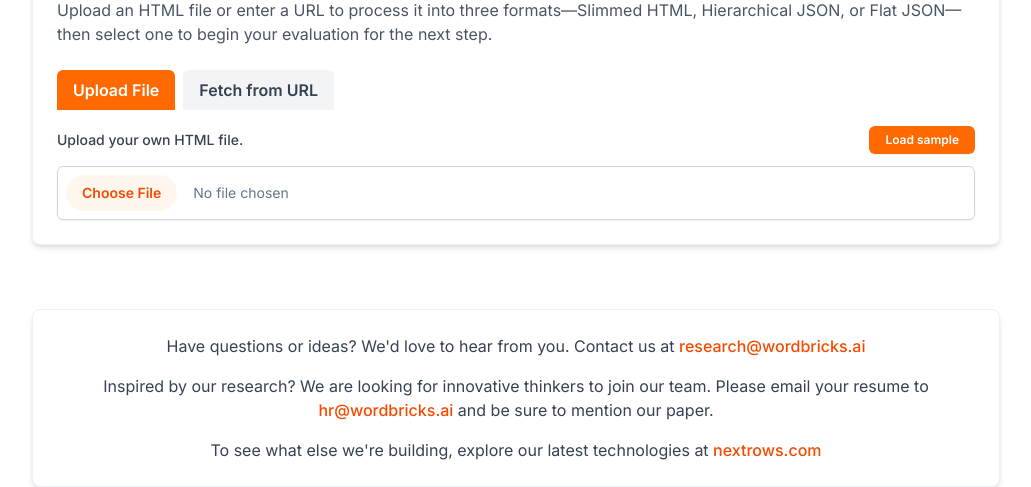
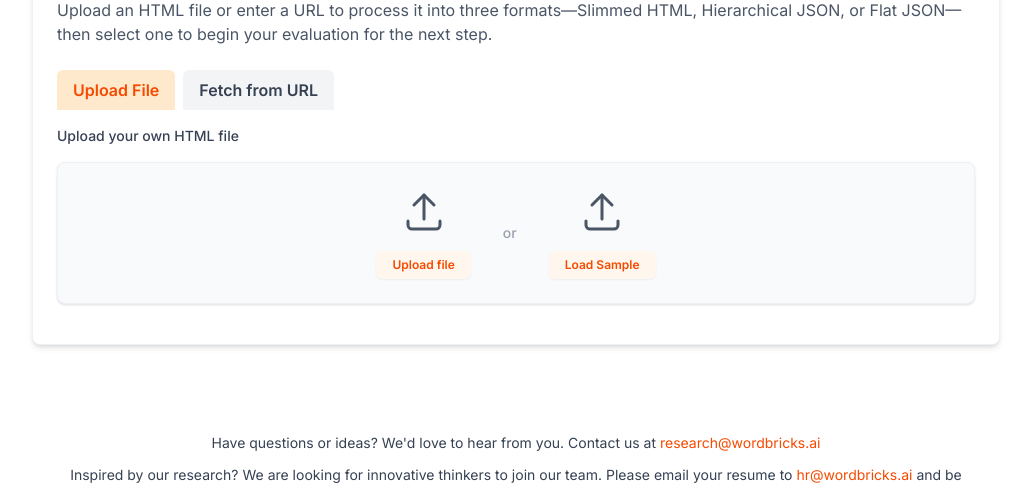
Before and after one commit to wordbricks/next-eval, a Next.js app in the folder apps/web/: page /next-eval/ in a window 1280 px wide. Shown: the part 464-951 px from the top of the page, without its empty margins (124-1155 px from the left). Built offline with nearby package versions, Linux system fonts and the light colour scheme.

Commit message:
refactor: update UI reflect feedbacks

```diff
--- a/apps/web/src/app/page.tsx
+++ b/apps/web/src/app/page.tsx
@@ -2,6 +2,7 @@
 
 import { handleDownload } from "@/app/utils/handleDownload";
 import {
+  type LlmAllResponses,
   initialLlmStageResponse,
   llmResponsesAtom,
   overallLlmFetchingAtom,
@@ -18,6 +19,7 @@ import { ContactFooter } from "@/components/ContactFooter";
 import { LlmInteractionSection } from "@/components/LlmInteractionSection";
 import { PageHeader } from "@/components/PageHeader";
 import DownloadIcon from "@/components/icons/DownloadIcon";
+import UploadIcon from "@/components/icons/UploadIcon";
 import { readFileAsText } from "@/lib/utils/readFileAsText";
 import { processHtmlContent } from "@wordbricks/next-eval";
 import { useAtom, useSetAtom } from "jotai";
@@ -39,7 +41,7 @@ export default function HomePage() {
   const setMdrError = useSetAtom(mdrErrorAtom);
   const setLlmResponses = useSetAtom(llmResponsesAtom);
   const setOverallLlmFetching = useSetAtom(overallLlmFetchingAtom);
-  const setSelectedStage = useSetAtom(selectedStageAtom);
+  const [selectedStage, setSelectedStage] = useAtom(selectedStageAtom);
   const setFeedbackSent = useSetAtom(feedbackSentAtom);
 
   const fileInputRef = useRef<HTMLInputElement>(null);
@@ -78,6 +80,10 @@ export default function HomePage() {
   ];
   const handleSampleUrlClick = (url: string) => {
     setUrlInput(url);
+  };
+
+  const handleStageSelection = (stage: keyof LlmAllResponses) => {
+    setSelectedStage(stage);
   };
 
   // useEffect(() => {
@@ -352,7 +358,8 @@ export default function HomePage() {
         >
           <button
             type="button"
-            className={`rounded-t-md px-4 py-2 font-semibold transition-colors duration-150 focus:outline-hidden focus:ring-2 focus:ring-orange-500 ${inputMethod === "file" ? "bg-orange-500 text-white" : "bg-gray-100 text-gray-700 hover:bg-orange-100"}`}
+            className={`rounded-t-md px-4 py-2 font-semibold transition-colors duration-150 focus:outline-hidden focus:ring-2 focus:ring-orange-500 ${inputMethod === "file" ? "text-orange-600" : "bg-gray-100 text-gray-700 hover:bg-orange-100"}`}
+            style={inputMethod === "file" ? { backgroundColor: "#FFE9CC" } : {}}
             aria-selected={inputMethod === "file"}
             aria-controls="file-upload-panel"
             id="file-upload-tab"
@@ -364,7 +371,8 @@ export default function HomePage() {
           </button>
           <button
             type="button"
-            className={`rounded-t-md px-4 py-2 font-semibold transition-colors duration-150 focus:outline-hidden focus:ring-2 focus:ring-orange-500 ${inputMethod === "url" ? "bg-orange-500 text-white" : "bg-gray-100 text-gray-700 hover:bg-orange-100"}`}
+            className={`rounded-t-md px-4 py-2 font-semibold transition-colors duration-150 focus:outline-hidden focus:ring-2 focus:ring-orange-500 ${inputMethod === "url" ? "text-orange-600" : "bg-gray-100 text-gray-700 hover:bg-orange-100"}`}
+            style={inputMethod === "url" ? { backgroundColor: "#FFE9CC" } : {}}
             aria-selected={inputMethod === "url"}
             aria-controls="url-fetch-panel"
             id="url-fetch-tab"
@@ -381,28 +389,56 @@ export default function HomePage() {
             id="file-upload-panel"
             role="tabpanel"
             aria-labelledby="file-upload-tab"
-            className="space-y-3"
+            className="space-y-4"
           >
-            {/* Main container for upload elements */}
-            {/* Combined Upload and Load Sample section */}
-            <div className="flex items-center justify-between">
             <p className="font-medium text-gray-700 text-sm">
-                Upload your own HTML file.
+              Upload your own HTML file
             </p>
+            {/* Upload and Load Sample icons and buttons container - wrapped in larger box */}
+            <div className="rounded-lg border border-gray-200 bg-gray-50 p-6 shadow-sm">
+              <div className="flex items-center justify-center gap-8">
+                {/* Upload File Section */}
+                <div className="flex flex-col items-center">
+                  <div className="mb-4">
+                    <UploadIcon />
+                  </div>
+                  <button
+                    type="button"
+                    onClick={() => fileInputRef.current?.click()}
+                    className="rounded-md bg-orange-50 px-4 py-1.5 font-semibold text-orange-600 text-xs shadow-xs transition-colors duration-150 ease-in-out hover:bg-orange-100 focus:outline-hidden focus:ring-2 focus:ring-orange-500 focus:ring-offset-1 disabled:cursor-not-allowed disabled:opacity-50"
+                    disabled={isLoading}
+                    aria-label="Upload HTML file"
+                  >
+                    Upload file
+                  </button>
+                </div>
+
+                {/* OR separator */}
+                <div className="font-medium text-gray-400 text-sm">or</div>
+
+                {/* Load Sample Section */}
+                <div className="flex flex-col items-center">
+                  <div className="mb-4">
+                    <UploadIcon />
+                  </div>
                   <button
                     type="button"
                     onClick={handleLoadSyntheticData}
-                className="rounded-md bg-orange-500 px-4 py-1.5 font-semibold text-white text-xs shadow-xs transition-colors duration-150 ease-in-out hover:bg-orange-600 focus:outline-hidden focus:ring-2 focus:ring-orange-500 focus:ring-offset-1 disabled:cursor-not-allowed disabled:opacity-50"
+                    className="rounded-md bg-orange-50 px-4 py-1.5 font-semibold text-orange-600 text-xs shadow-xs transition-colors duration-150 ease-in-out hover:bg-orange-100 focus:outline-hidden focus:ring-2 focus:ring-orange-500 focus:ring-offset-1 disabled:cursor-not-allowed disabled:opacity-50"
                     disabled={isLoading}
                     aria-label="Load sample HTML data"
                   >
-                Load sample
+                    Load Sample
                   </button>
                 </div>
+              </div>
+            </div>
+
+            {/* Hidden file input */}
             <input
               type="file"
               aria-label="Upload HTML or MHTML file"
-              className="block w-full rounded-md border border-gray-300 p-2 text-slate-500 text-sm shadow-xs file:mr-4 file:rounded-full file:border-0 file:bg-orange-50 file:px-4 file:py-2 file:font-semibold file:text-orange-600 file:text-sm hover:file:bg-orange-100 focus:outline-hidden focus:ring-2 focus:ring-orange-500 focus:ring-offset-2"
+              className="hidden"
               accept=".html"
               onChange={handleFileChange}
               disabled={isLoading}
@@ -439,7 +475,7 @@ export default function HomePage() {
                 <button
                   key={sample.value}
                   type="button"
-                  className="rounded-md bg-orange-100 px-3 py-1 font-semibold text-orange-700 text-xs shadow-xs hover:bg-orange-200 focus:outline-hidden focus:ring-2 focus:ring-orange-500"
+                  className="flex items-center gap-1 rounded-md border border-gray-200 bg-white px-3 py-1 font-semibold text-black text-xs shadow-xs hover:bg-gray-100 focus:outline-hidden focus:ring-2 focus:ring-gray-500"
                   aria-label={`Fetch sample: ${sample.label}`}
                   tabIndex={0}
                   disabled={isLoading}
@@ -449,6 +485,19 @@ export default function HomePage() {
                   }
                 >
                   {sample.label}
+                  <svg
+                    className="ml-1 size-4"
+                    fill="none"
+                    stroke="currentColor"
+                    viewBox="0 0 24 24"
+                  >
+                    <path
+                      strokeLinecap="round"
+                      strokeLinejoin="round"
+                      strokeWidth={2}
+                      d="M5 15l7-7 7 7"
+                    />
+                  </svg>
                 </button>
               ))}
             </div>
@@ -545,19 +594,42 @@ export default function HomePage() {
         )}
 
         {processedData && !isLoading && (
-          <section className="my-8">
-            {" "}
-            {/* This section already has my-8 for spacing */}
+          <div className="mt-8">
+            <div className="flex w-full flex-col justify-between rounded-lg border bg-gray-50 p-4 text-left shadow-sm">
+              <div className="mb-4 flex items-start justify-between">
+                <h3 className="font-medium text-lg">Processed HTML</h3>
+              </div>
               <div className="grid grid-cols-1 gap-4 md:grid-cols-3">
-              {/* Stage 1: Slimmed HTML (Cleaned HTML) */}
+                {/* Slimmed HTML (Cleaned HTML) */}
                 <div
-                className="flex cursor-pointer flex-col justify-between rounded-lg border border-gray-200 bg-gray-50 p-4 text-left shadow-sm transition-all duration-150 ease-in-out hover:shadow-md"
+                  className={`flex cursor-pointer flex-col justify-between rounded-lg border p-4 text-left shadow-sm transition-all duration-150 ease-in-out hover:shadow-md ${
+                    selectedStage === "html"
+                      ? "border-orange-500 bg-orange-50"
+                      : "border-gray-200 bg-white"
+                  }`}
                   tabIndex={0}
                   role="button"
                   aria-label="Select Slimmed HTML stage and view its content"
+                  onClick={() => handleStageSelection("html")}
+                  onKeyDown={(e) => {
+                    if (e.key === "Enter" || e.key === " ") {
+                      e.preventDefault();
+                      handleStageSelection("html");
+                    }
+                  }}
                 >
                   <div className="mb-2 flex items-start justify-between">
-                  <h3 className="font-medium text-lg">1. Slimmed HTML</h3>
+                    <div className="flex items-center gap-3">
+                      <input
+                        type="radio"
+                        name="stage-selection"
+                        checked={selectedStage === "html"}
+                        onChange={() => handleStageSelection("html")}
+                        className="h-4 w-4 text-orange-600 focus:ring-orange-500"
+                        aria-label="Select Slimmed HTML"
+                      />
+                      <h4 className="font-medium text-base">Slimmed HTML</h4>
+                    </div>
                     <button
                       type="button"
                       onClick={(e) => {
@@ -586,15 +658,38 @@ export default function HomePage() {
                   </div>
                 </div>
 
-              {/* Stage 2: Hierarchical JSON (Nested text map) */}
+                {/* Hierarchical JSON (Nested text map) */}
                 <div
-                className="flex cursor-pointer flex-col justify-between rounded-lg border border-gray-200 bg-gray-50 p-4 text-left shadow-sm transition-all duration-150 ease-in-out hover:shadow-md"
+                  className={`flex cursor-pointer flex-col justify-between rounded-lg border p-4 text-left shadow-sm transition-all duration-150 ease-in-out hover:shadow-md ${
+                    selectedStage === "textMap"
+                      ? "border-orange-500 bg-orange-50"
+                      : "border-gray-200 bg-white"
+                  }`}
                   tabIndex={0}
                   role="button"
                   aria-label="Select Hierarchical JSON stage and view its content"
+                  onClick={() => handleStageSelection("textMap")}
+                  onKeyDown={(e) => {
+                    if (e.key === "Enter" || e.key === " ") {
+                      e.preventDefault();
+                      handleStageSelection("textMap");
+                    }
+                  }}
                 >
                   <div className="mb-2 flex items-start justify-between">
-                  <h3 className="font-medium text-lg">2. Hierarchical JSON</h3>
+                    <div className="flex items-center gap-3">
+                      <input
+                        type="radio"
+                        name="stage-selection"
+                        checked={selectedStage === "textMap"}
+                        onChange={() => handleStageSelection("textMap")}
+                        className="h-4 w-4 text-orange-600 focus:ring-orange-500"
+                        aria-label="Select Hierarchical JSON"
+                      />
+                      <h4 className="font-medium text-base">
+                        Hierarchical JSON
+                      </h4>
+                    </div>
                     <button
                       type="button"
                       onClick={(e) => {
@@ -623,15 +718,36 @@ export default function HomePage() {
                   </div>
                 </div>
 
-              {/* Stage 3: Flat JSON (text map) */}
+                {/* Flat JSON (text map) */}
                 <div
-                className="flex cursor-pointer flex-col justify-between rounded-lg border border-gray-200 bg-gray-50 p-4 text-left shadow-sm transition-all duration-150 ease-in-out hover:shadow-md"
+                  className={`flex cursor-pointer flex-col justify-between rounded-lg border p-4 text-left shadow-sm transition-all duration-150 ease-in-out hover:shadow-md ${
+                    selectedStage === "textMapFlat"
+                      ? "border-orange-500 bg-orange-50"
+                      : "border-gray-200 bg-white"
+                  }`}
                   tabIndex={0}
                   role="button"
                   aria-label="Select Flat JSON stage and view its content"
+                  onClick={() => handleStageSelection("textMapFlat")}
+                  onKeyDown={(e) => {
+                    if (e.key === "Enter" || e.key === " ") {
+                      e.preventDefault();
+                      handleStageSelection("textMapFlat");
+                    }
+                  }}
                 >
                   <div className="mb-2 flex items-start justify-between">
-                  <h3 className="font-medium text-lg">3. Flat JSON</h3>
+                    <div className="flex items-center gap-3">
+                      <input
+                        type="radio"
+                        name="stage-selection"
+                        checked={selectedStage === "textMapFlat"}
+                        onChange={() => handleStageSelection("textMapFlat")}
+                        className="h-4 w-4 text-orange-600 focus:ring-orange-500"
+                        aria-label="Select Flat JSON"
+                      />
+                      <h4 className="font-medium text-base">Flat JSON</h4>
+                    </div>
                     <button
                       type="button"
                       onClick={(e) => {
@@ -661,7 +777,8 @@ export default function HomePage() {
                   </div>
                 </div>
               </div>
-          </section>
+            </div>
+          </div>
         )}
 
         {/* Loading Indicator - more prominent */}
--- a/apps/web/src/components/ContactFooter.tsx
+++ b/apps/web/src/components/ContactFooter.tsx
@@ -1,36 +1,36 @@
 export function ContactFooter() {
   return (
-    <footer className="mt-16 rounded-lg border bg-white p-6 shadow-md">
-      <div className="space-y-4 text-center">
-        <p className="text-gray-700">
+    <footer className="mt-16 p-6">
+      <div className="space-y-3 text-center">
+        <p className="text-gray-700 text-sm">
           Have questions or ideas? We'd love to hear from you. Contact us at{" "}
           <a
             href="mailto:research@wordbricks.ai"
-            className="font-medium text-orange-600 transition-colors duration-150 hover:text-orange-700 focus:underline focus:outline-hidden"
+            className="text-orange-600 transition-colors duration-150 hover:text-orange-700 hover:underline focus:underline focus:outline-hidden"
           >
             research@wordbricks.ai
           </a>
         </p>
 
-        <p className="text-gray-700">
+        <p className="text-gray-700 text-sm">
           Inspired by our research? We are looking for innovative thinkers to
           join our team. Please email your resume to{" "}
           <a
             href="mailto:hr@wordbricks.ai"
-            className="font-medium text-orange-600 transition-colors duration-150 hover:text-orange-700 focus:underline focus:outline-hidden"
+            className="text-orange-600 transition-colors duration-150 hover:text-orange-700 hover:underline focus:underline focus:outline-hidden"
           >
             hr@wordbricks.ai
           </a>{" "}
           and be sure to mention our paper.
         </p>
 
-        <p className="text-gray-700">
+        <p className="text-gray-700 text-sm">
           To see what else we're building, explore our latest technologies at{" "}
           <a
             href="https://nextrows.com"
             target="_blank"
             rel="noopener noreferrer"
-            className="font-medium text-orange-600 transition-colors duration-150 hover:text-orange-700 focus:underline focus:outline-hidden"
+            className="text-orange-600 transition-colors duration-150 hover:text-orange-700 hover:underline focus:underline focus:outline-hidden"
           >
             nextrows.com
           </a>
--- a/apps/web/src/components/LlmTab.tsx
+++ b/apps/web/src/components/LlmTab.tsx
@@ -152,7 +152,7 @@ export function LlmTab({ isProcessing }: LlmTabProps) {
                 LLM Response
               </h3>
               {stageResponse.isLoading && (
-                <p className="animate-pulse font-medium text-blue-600 text-md">
+                <p className="animate-pulse font-medium text-gray-700 text-md">
                   Loading response...
                 </p>
               )}
--- a/apps/web/src/components/MdrTab.tsx
+++ b/apps/web/src/components/MdrTab.tsx
@@ -56,7 +56,7 @@ export function MdrTab({ isProcessing }: MdrTabProps) {
             MDR Algorithm Response
           </h3>
           {isLoading && (
-            <p className="animate-pulse font-medium text-blue-600 text-md">
+            <p className="animate-pulse font-medium text-gray-700 text-md">
               Processing with MDR, please wait...
             </p>
           )}
--- /dev/null
+++ b/apps/web/src/components/icons/UploadIcon.tsx
@@ -0,0 +1,21 @@
+const UploadIcon = () => (
+  <svg
+    xmlns="http://www.w3.org/2000/svg"
+    fill="none"
+    viewBox="0 0 24 24"
+    strokeWidth={1.5}
+    stroke="currentColor"
+    className="h-12 w-12 text-gray-600"
+  >
+    <title>Upload Icon</title>
+    <path
+      strokeLinecap="round"
+      strokeLinejoin="round"
+      d="M4 17v2a2 2 0 0 0 2 2h12a2 2 0 0 0 2 -2v-2"
+    />
+    <path strokeLinecap="round" strokeLinejoin="round" d="M7 9l5 -5l5 5" />
+    <path strokeLinecap="round" strokeLinejoin="round" d="M12 4l0 12" />
+  </svg>
+);
+
+export default UploadIcon;
```
Also changed, not shown: apps/web/src/components/icons/ThumbsDownIcon.tsx (+8 -8 lines), apps/web/src/components/icons/ThumbsUpIcon.tsx (+8 -8 lines). Lines whose indentation alone changed are shown as unchanged.
